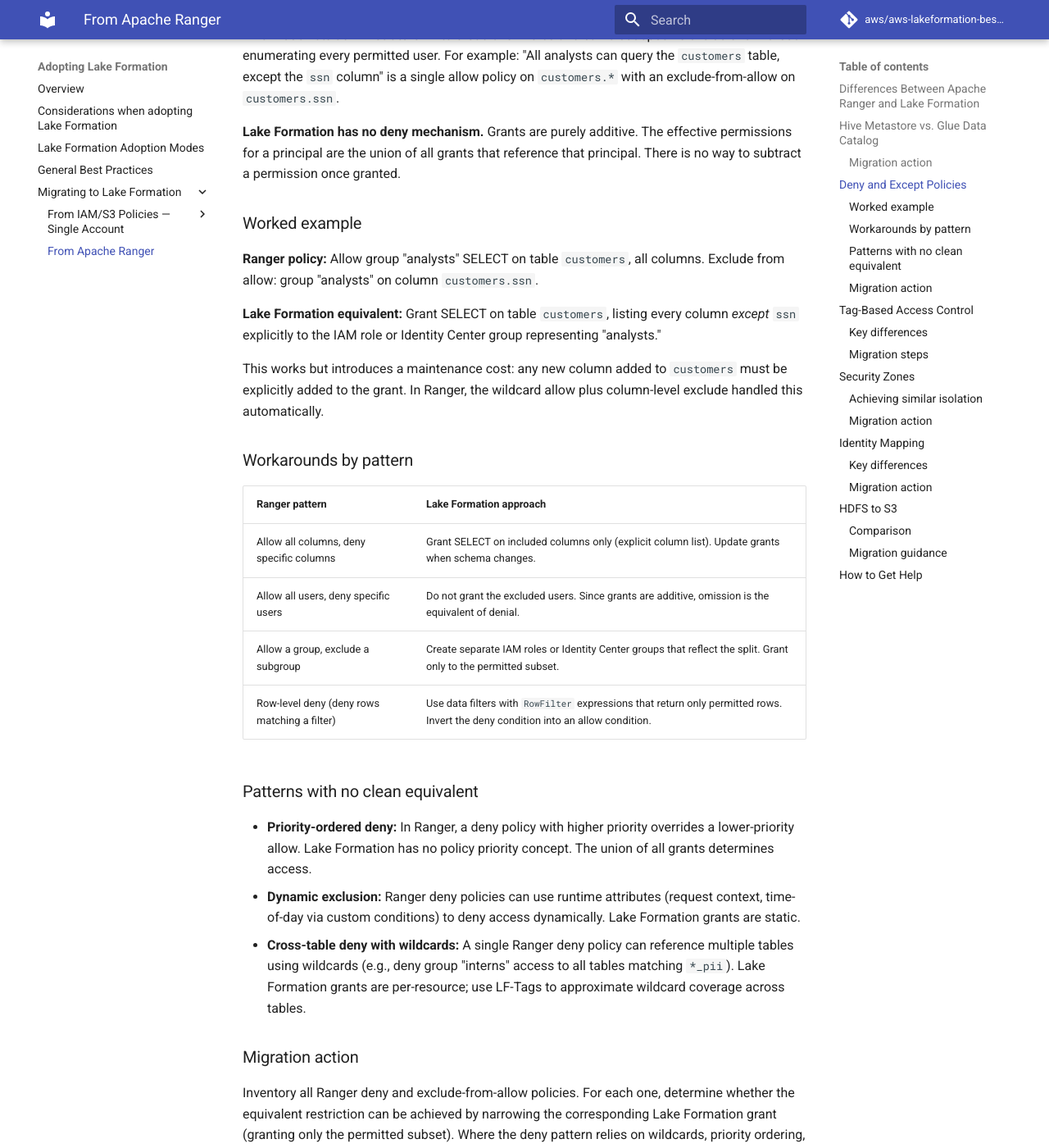
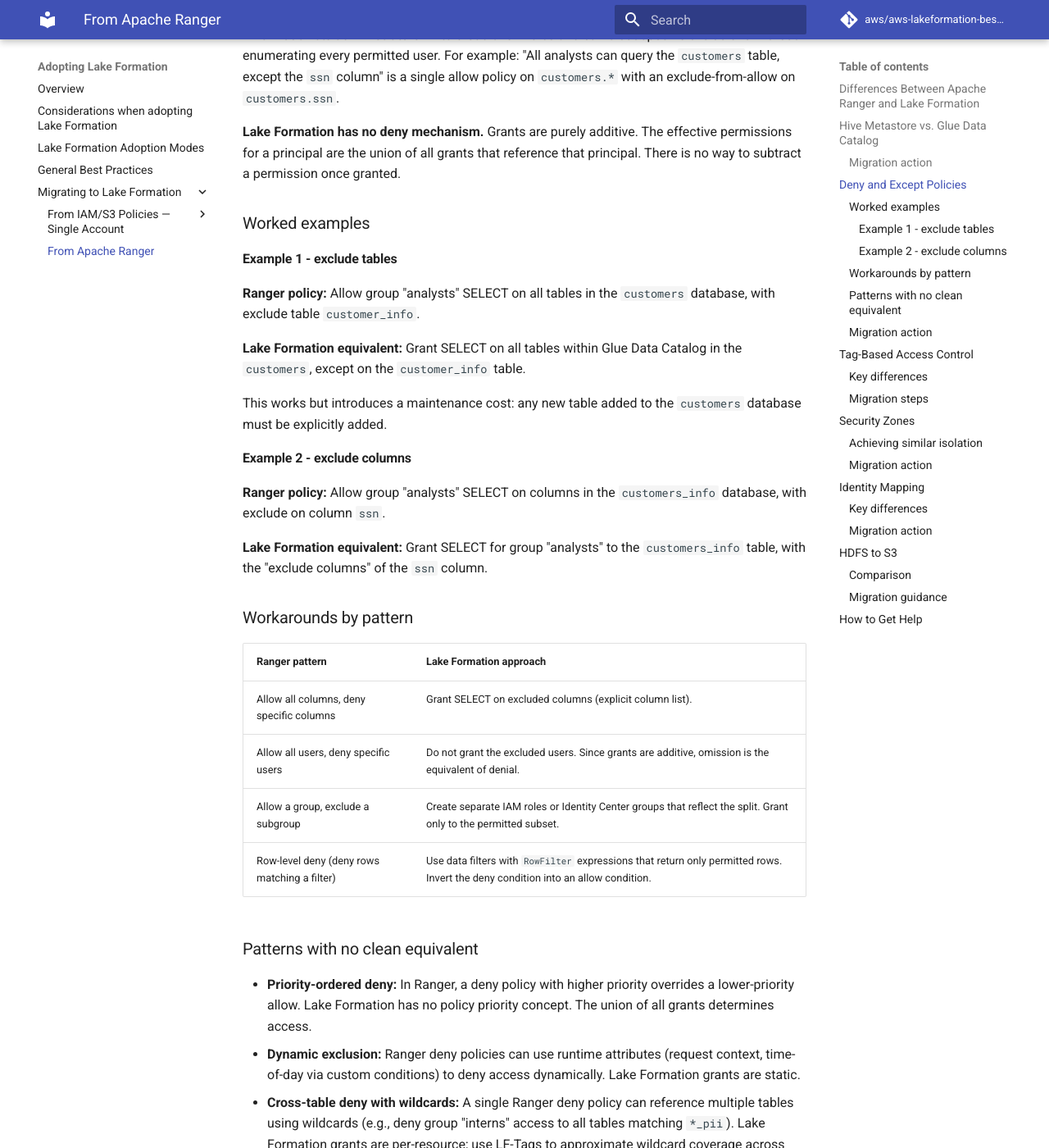
Before and after one commit to aws/aws-lakeformation-best-practices, an MkDocs documentation site: the page built from content/adopting-lake-formation/transition-guide/apache-ranger-to-lake-formation.md, in a window 1280 px wide and 1400 px high, scrolled down 2720 px. Shown: the whole window at 82% size. Built offline with MkDocs 1.6.1 and Material for MkDocs 9.7.7, drawn with Linux system fonts in a browser that asks for light colours; comment, search, counter and statistics services are not loaded.

Commit message:
CR comments.

```diff
--- a/content/adopting-lake-formation/transition-guide/apache-ranger-to-lake-formation.md
+++ b/content/adopting-lake-formation/transition-guide/apache-ranger-to-lake-formation.md
@@ -61,19 +61,27 @@
 
 **Lake Formation has no deny mechanism.** Grants are purely additive. The effective permissions for a principal are the union of all grants that reference that principal. There is no way to subtract a permission once granted.
 
-### Worked example
+### Worked examples
 
-**Ranger policy:** Allow group "analysts" SELECT on table `customers`, all columns. Exclude from allow: group "analysts" on column `customers.ssn`.
+#### Example 1 - exclude tables ####
 
-**Lake Formation equivalent:** Grant SELECT on table `customers`, listing every column *except* `ssn` explicitly to the IAM role or Identity Center group representing "analysts."
+**Ranger policy:** Allow group "analysts" SELECT on all tables in the `customers` database, with exclude table `customer_info`.
 
-This works but introduces a maintenance cost: any new column added to `customers` must be explicitly added to the grant. In Ranger, the wildcard allow plus column-level exclude handled this automatically.
+**Lake Formation equivalent:** Grant SELECT on all tables within Glue Data Catalog in the `customers`, except on the `customer_info` table.
+
+This works but introduces a maintenance cost: any new table added to the `customers` database must be explicitly added.
+
+#### Example 2 - exclude columns ####
+
+**Ranger policy:** Allow group "analysts" SELECT on columns in the `customers_info` database, with exclude on column `ssn`.
+
+**Lake Formation equivalent:** Grant SELECT for group "analysts" to the `customers_info` table, with the "exclude columns" of the `ssn` column.
 
 ### Workarounds by pattern
 
 | Ranger pattern | Lake Formation approach |
 |----------------|------------------------|
-| Allow all columns, deny specific columns | Grant SELECT on included columns only (explicit column list). Update grants when schema changes. |
+| Allow all columns, deny specific columns | Grant SELECT on excluded columns (explicit column list). |
 | Allow all users, deny specific users | Do not grant the excluded users. Since grants are additive, omission is the equivalent of denial. |
 | Allow a group, exclude a subgroup | Create separate IAM roles or Identity Center groups that reflect the split. Grant only to the permitted subset. |
 | Row-level deny (deny rows matching a filter) | Use data filters with `RowFilter` expressions that return only permitted rows. Invert the deny condition into an allow condition. |
```
